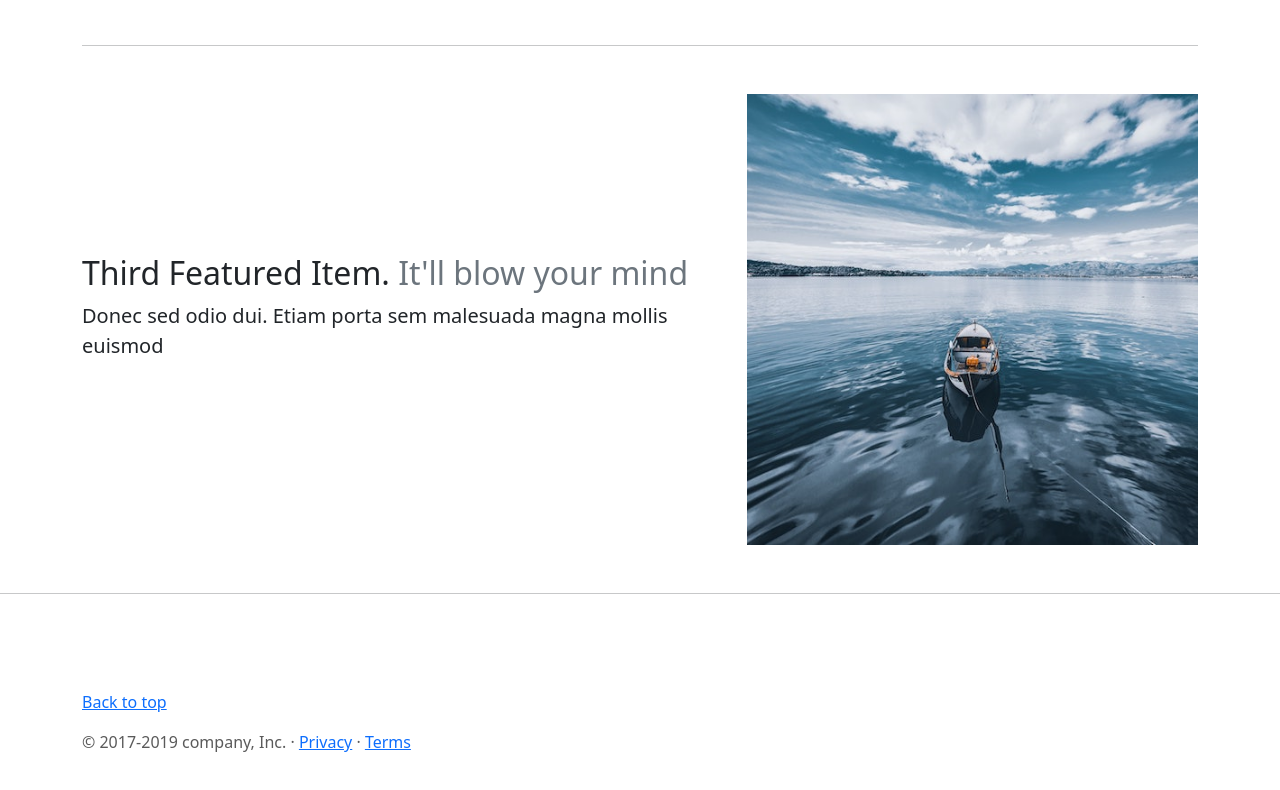
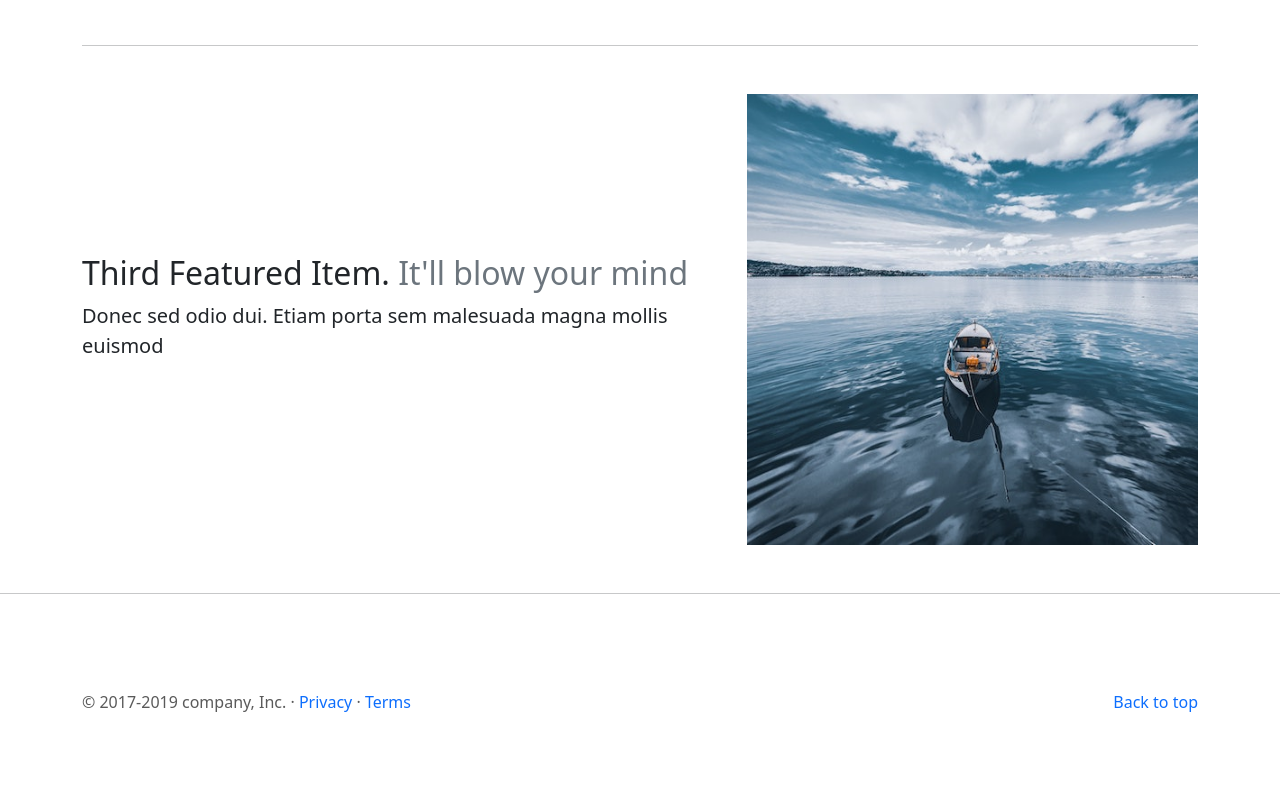
Before and after one commit to lesheshaycameron28-ITVarsity/Module-11-Assessment-1, a plain HTML site: page index.html in a window 1280 px wide. Shown: the part 2063-2853 px from the top of the page. Drawn offline with Linux system fonts and the light colour scheme.

Commit message:
Updated Submission

```diff
--- a/css/custom.css
+++ b/css/custom.css
@@ -42,3 +42,15 @@
 .container{
   align-items: center;
 }
+
+.float-right{
+  float: right;
+}
+
+.float-right a{
+  text-decoration: none;
+}
+
+.float-left a{
+  text-decoration: none;
+}
--- a/index.html
+++ b/index.html
@@ -132,7 +132,7 @@
 
          <footer class="container footer-section">
             <p class="float-right"><a href="#">Back to top</a></p>
-            <p>&copy; 2017-2019 company, Inc. &middot; <a href="#">Privacy</a> &middot; <a href="#">Terms</a></p>
+            <p class="float-left">&copy; 2017-2019 company, Inc. &middot; <a href="#">Privacy</a> &middot; <a href="#">Terms</a></p>
          </footer>
 
         </main>
```
